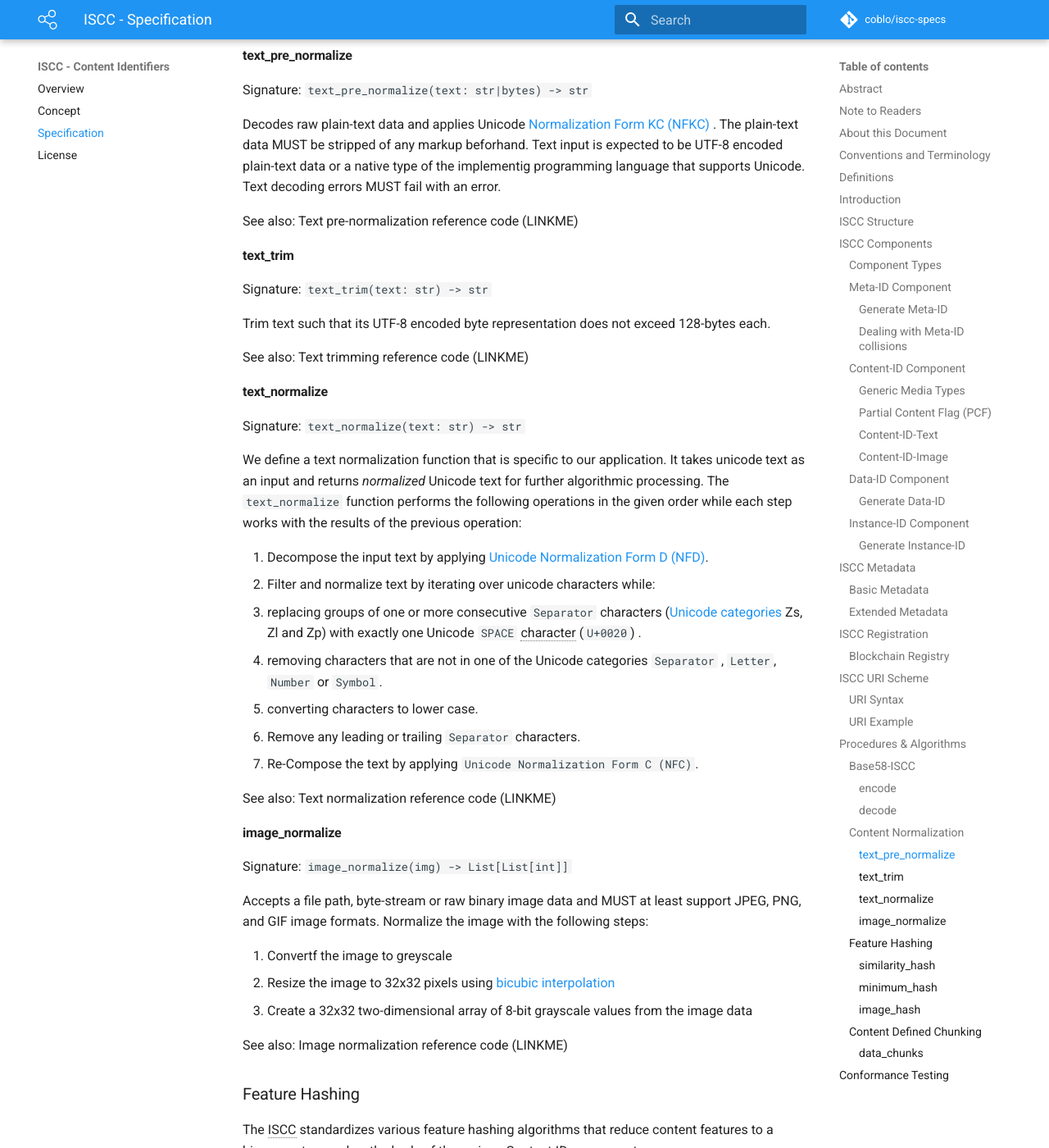
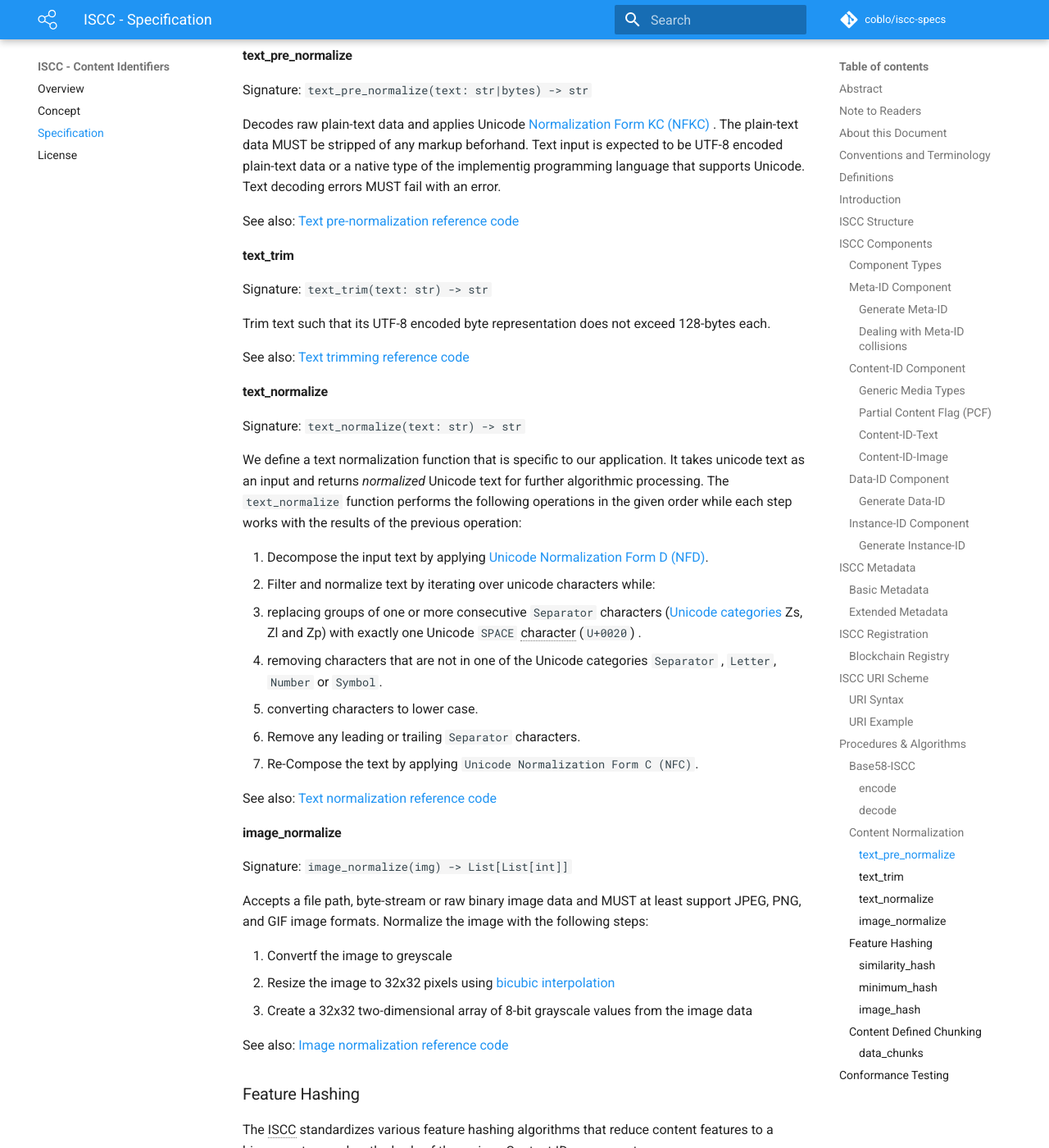
Before and after one commit to iscc/iscc-specs, an MkDocs documentation site: the page built from docs/specification.md, in a window 1280 px wide and 1400 px high, scrolled down 15376 px. Shown: the whole window at 82% size. Built offline with MkDocs 1.6.1 and Material for MkDocs 9.7.7, drawn with Linux system fonts in a browser that asks for light colours; comment, search, counter and statistics services are not loaded; old or Windows-style settings are respelled for this version of MkDocs; some of the changed text lies outside the part shown.

Commit message:
Set remaining reference code links

````diff
--- a/docs/specification.md
+++ b/docs/specification.md
@@ -337,8 +337,6 @@ iscc:<fq-iscc-code>[?stream=<name>]
 iscc:11TcMGvUSzqoM1CqVA3ykFawyh1R1sH4Bz8A1of1d2Ju4VjWt26S?stream=smart-license
 ```
 
-
-
 ## Procedures & Algorithms
 
 ### Base58-ISCC
@@ -351,7 +349,7 @@ Signature: `encode(digest: bytes) -> str`
 
 The `encode` function accepts a 9-byte **ISCC Component Digest** and returns the Base58-ISCC encoded  alphanumeric string of 13 characters which we call the **ISCC-Component Code**.
 
-See also: [Base-ISCC Encoding reference code](https://github.com/coblo/iscc-specs/blob/master/src/iscc/iscc.py#L414) (LINKME)
+See also: [Base-ISCC Encoding reference code](https://github.com/coblo/iscc-specs/blob/master/src/iscc/iscc.py#L439)
 
 #### decode
 
@@ -359,7 +357,7 @@ Signature: decode(code: str) -> bytes
 
 the `decode` function accepts a 13-character **ISCC-Component Code** and returns the corresponding 9-byte **ISCC-Component Digest**.
 
-See also: [Base-ISCC Decoding reference code](https://github.com/coblo/iscc-specs/blob/master/src/iscc/iscc.py#L434) (LINKME)
+See also: [Base-ISCC Decoding reference code](https://github.com/coblo/iscc-specs/blob/master/src/iscc/iscc.py#L459)
 
 ### Content Normalization
 
@@ -371,7 +369,7 @@ Signature: `text_pre_normalize(text: str|bytes) -> str `
 
 Decodes raw plain-text data and applies Unicode [Normalization Form KC (NFKC)](http://www.unicode.org/reports/tr15/#Norm_Forms) . The plain-text data MUST be stripped of any markup beforhand. Text input is expected to be UTF-8 encoded plain-text data or a native type of the implementig programming language that supports Unicode. Text decoding errors MUST fail with an error.
 
-See also: Text pre-normalization reference code (LINKME)
+See also: [Text pre-normalization reference code](https://github.com/coblo/iscc-specs/blob/master/src/iscc/iscc.py#L171)
 
 #### text_trim
 
@@ -379,7 +377,7 @@ Signature: `text_trim(text: str) -> str`
 
 Trim text such that its UTF-8 encoded byte representation does not exceed 128-bytes each.
 
-See also: Text trimming reference code (LINKME)
+See also: [Text trimming reference code](https://github.com/coblo/iscc-specs/blob/master/src/iscc/iscc.py#L180)
 
 #### text_normalize
 
@@ -395,7 +393,7 @@ We define a text normalization function that is specific to our application. It
 3. Remove any leading or trailing `Separator` characters.
 4. Re-Compose the text by applying `Unicode Normalization Form C (NFC)`.
 
-See also: Text normalization reference code (LINKME)
+See also: [Text normalization reference code](https://github.com/coblo/iscc-specs/blob/master/src/iscc/iscc.py#L190)
 
 #### image_normalize
 
@@ -407,7 +405,7 @@ Accepts a file path, byte-stream or raw binary image data and MUST at least supp
 2. Resize the image to 32x32 pixels using [bicubic interpolation](https://en.wikipedia.org/wiki/Bicubic_interpolation)
 3. Create a 32x32 two-dimensional array of 8-bit grayscale values from the image data
 
-See also: Image normalization reference code (LINKME)
+See also: [Image normalization reference code](https://github.com/coblo/iscc-specs/blob/master/src/iscc/iscc.py#L215)
 
 ### Feature Hashing
 
@@ -421,7 +419,7 @@ The `similarity_hash` function takes a sequence of hash digests which represent
 
 ![iscc-similarity-hash](images/iscc-similarity-hash.svg)
 
-See also: Similarity hash reference code (LINKME)
+See also: [Similarity hash reference code](https://github.com/coblo/iscc-specs/blob/master/src/iscc/iscc.py#L240)
 
 #### minimum_hash
 
@@ -429,7 +427,7 @@ Signature: `minimum_hash(features: Iterable[int]) -> List[int]`
 
 The `minimum_hash` function takes an arbitrary sized set of 32-bit integer features and reduces it to a fixed size vector of 128 features such that it preserves similarity with other sets. It is based on the MinHash implementation of the [datasketch](https://ekzhu.github.io/datasketch/) library by [Eric Zhu](https://github.com/ekzhu).
 
-See also: Minimum hash reference code (LINKME)
+See also: [Minimum hash reference code](https://github.com/coblo/iscc-specs/blob/master/src/iscc/iscc.py#L264)
 
 #### image_hash
 
@@ -442,7 +440,7 @@ Signature: `image_hash(pixels: List[List[int]]) -> bytes`
 5. Create a 64-bit digest by iterating over the values of step 5 and setting a  `1`- for values above median and `0` for values below or equal to median.
 6. Return results from step 5.
 
-See also: Image hash reference code (LINKME)
+See also: [Image hash reference code](https://github.com/coblo/iscc-specs/blob/master/src/iscc/iscc.py#L283)
 
 ### Content Defined Chunking
 
@@ -454,7 +452,7 @@ Signature: `data_chunks(data: stream) -> Iterator[bytes]`
 
 The `data_chunks` function accepts a byte-stream and returns variable sized chunks. Chunk boundaries are determined by a gear based chunking algorithm based on [[WenXia2016]][#WenXia2016].
 
-See also: [CDC reference code]() (LINKME)
+See also: [CDC reference code](https://github.com/coblo/iscc-specs/blob/master/src/iscc/iscc.py#L340)
 
 ## Conformance Testing
 
````
